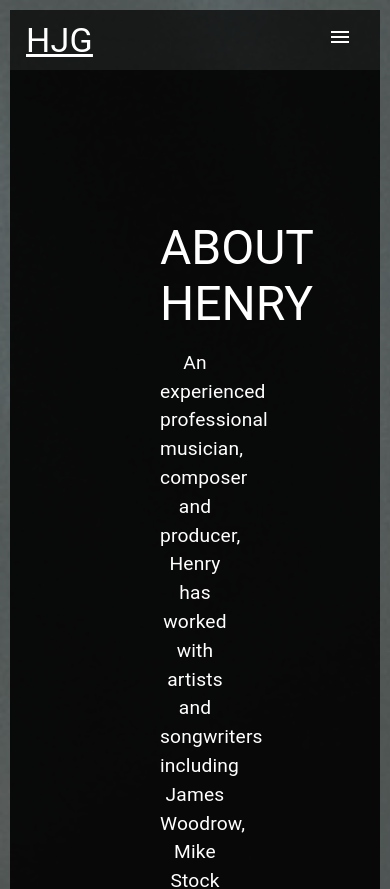
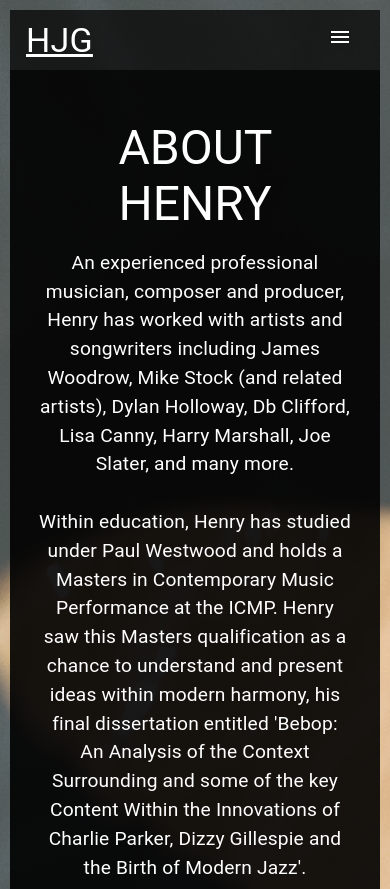
Before and after one commit to HenryJamesGreen/hjgmusic, a React (Create React App) app: page /about in a window 390 px wide. Shown: the top 889 px of the page. Built offline with nearby package versions, Linux system fonts and the light colour scheme.

Commit message:
resizing

```diff
--- a/src/Pages/About.js
+++ b/src/Pages/About.js
@@ -12,18 +12,24 @@ function About() {
     minHeight: "100vh", // Ensure full viewport height
     padding: "150px", // Add padding to all sides
     textAlign: "center", // Align the text to the center
+
   }}
 >
 
       <div
-        style={{
+        sx={{
           maxWidth: "1000px", // Set maximum width
           width: "100%", // Ensure it takes full width on larger screens
           padding: "0 0px", // Add horizontal padding for better spacing
           boxSizing: "border-box", // Include padding and border in the element's total width and height
+          '@media (max-width:800px)': {
+          marginTop: "100px"
+
+          },
+
         }}
       >
-        <Typography gutterBottom variant="h3" component="div" sx={{ color: "white" }}>
+        <Typography gutterBottom variant="h3" component="div" sx={{ color: "white" , '@media (max-width: 700px)' : {marginTop: "-100px"}  }}>
           ABOUT HENRY
         </Typography>
         <Typography
@@ -32,6 +38,11 @@ function About() {
           sx={{
             fontSize: "1.2rem",
             color: "white",
+            '@media (max-width:800px)': {
+              marginLeft: "-80px",
+              marginRight: "-80px"
+
+              },
           }}
         >
           An experienced professional musician, composer and producer, Henry
--- a/src/Pages/Services.js
+++ b/src/Pages/Services.js
@@ -41,6 +41,11 @@ function Services() {
           },
           '@media (max-width:1000px)': {
             marginTop: "-100px"
+            // Further adjust font size for even smaller screens
+          },
+
+          '@media (max-width:700px)': {
+            marginTop: "0px"
             // Further adjust font size for even smaller screens
           },
         }}
```
